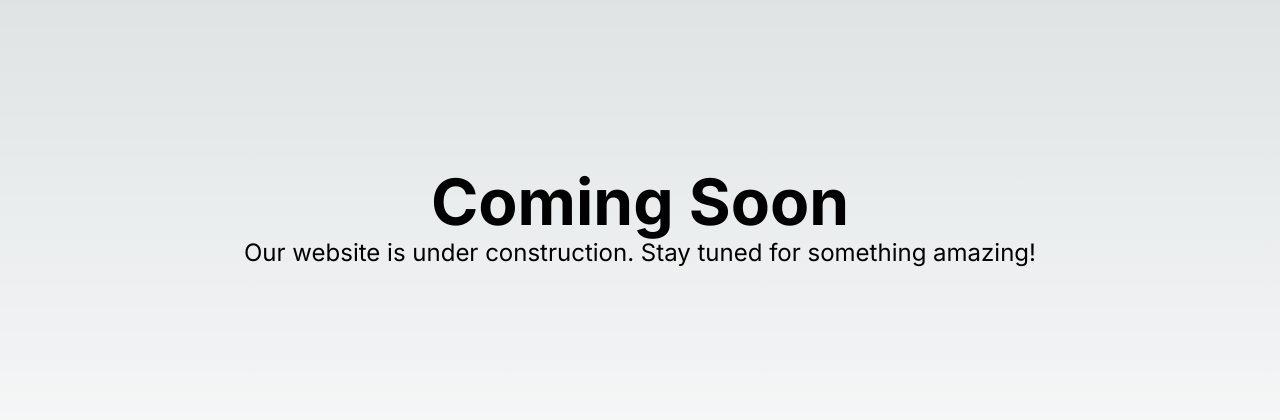
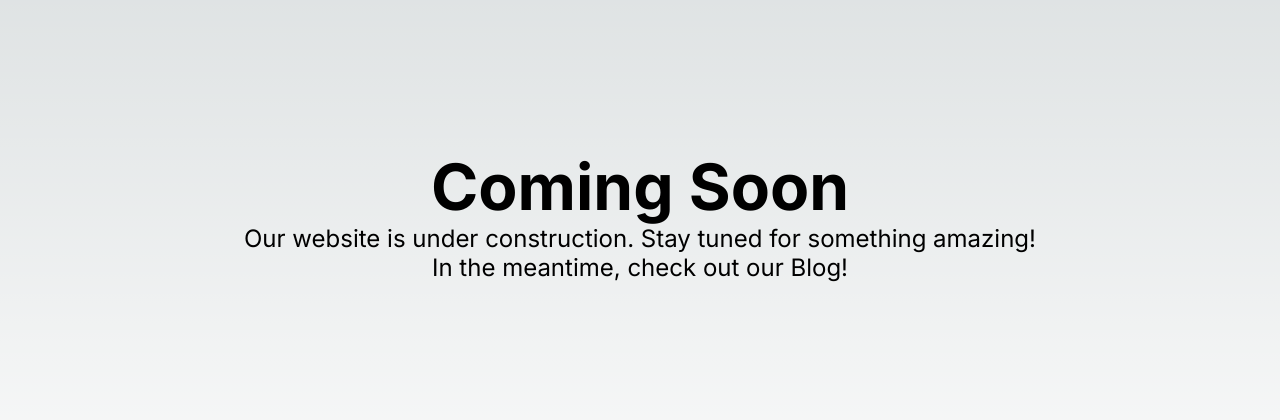
Before and after one commit to robjsnow/placeholder, a Next.js app: page / in a window 1280 px wide. Shown: the part 184-604 px from the top of the page. Built offline with nearby package versions, Linux system fonts and the light colour scheme.

Commit message:
Update page.js

```diff
--- a/src/app/page.js
+++ b/src/app/page.js
@@ -17,6 +17,9 @@ export default function Home() {
         <p className={styles.description}>
           Our website is under construction. Stay tuned for something amazing!
         </p>
+        <p className={styles.description}>
+          In the meantime, check out our <a href="/blog">Blog</a>!
+        </p>
       </main>
     </div>
   );
```
